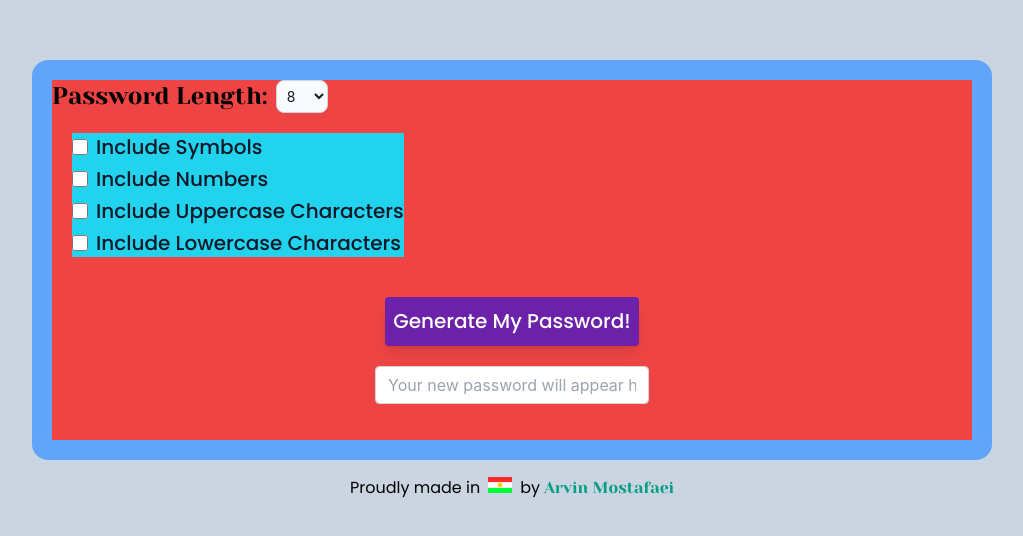
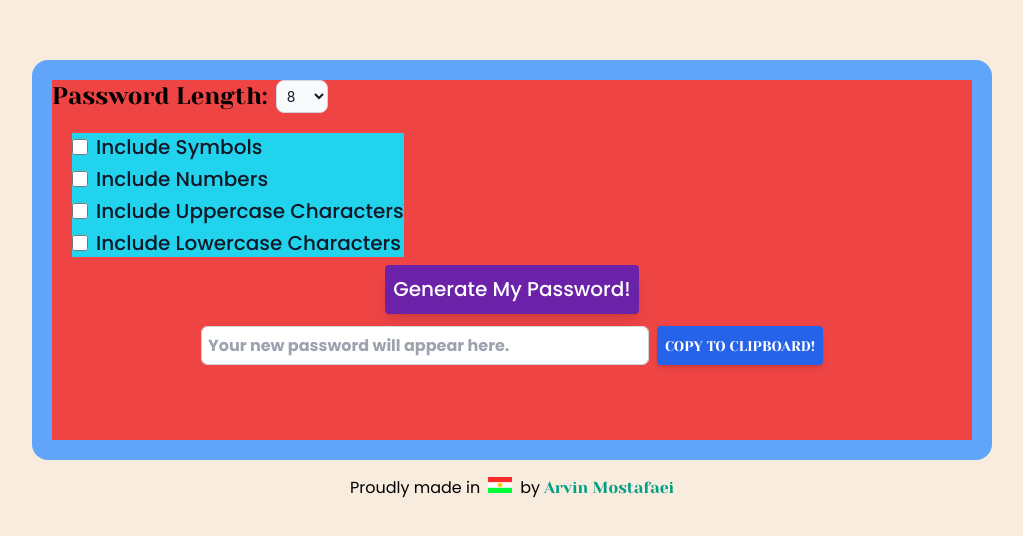
Before and after one commit to arviinmo/palora, a Next.js app: page / in a window 1280 px wide. Shown: the part 120-656 px from the top of the page, without its empty margins (128-1151 px from the left). Built offline with nearby package versions, Linux system fonts and the light colour scheme.

Commit message:
add Password output component

```diff
--- a/components/GenButton/GenButton.jsx
+++ b/components/GenButton/GenButton.jsx
@@ -2,7 +2,7 @@ import React from "react";
 
 function GenButton() {
   return (
-    <div className="flex text-center items-center justify-center mt-10">
+    <div className="flex text-center items-center justify-center lg:mt-8 xs:mt-2">
       <button
         type="button"
         className="inline-block px-2 py-3 text-xl font-Poppins bg-purple-800 text-white font-medium leading-tight rounded shadow-lg hover:bg-purple-700 hover:shadow-lg focus:bg-purple-700 focus:shadow-lg focus:outline-none focus:ring-0 active:bg-blue-800 active:shadow-lg transition duration-150 ease-in-out"
--- /dev/null
+++ b/components/Output&Copy/Output&Copy.jsx
@@ -0,0 +1,23 @@
+import React from "react";
+
+function OutputPass() {
+  return (
+    <div>
+      <div className="flex justify-center p-3">
+        <input
+          type="text"
+          className="w-2/4 p-1.5 rounded-md text-gray-700 font-bold font-Poppins bg-white bg-clip-padding border border-solid border-gray-300 transition ease-in-out focus:text-gray-700 focus:bg-white focus:border-blue-600 focus:outline-none"
+          placeholder="Your new password will appear here."
+        />
+        <button
+          type="button"
+          className="flex w-max ml-2 px-2 pt-2.5 pb-2 bg-blue-600 text-white font-medium font-Yeseva text-sm leading-normal uppercase rounded shadow-md hover:bg-blue-700 hover:shadow-lg focus:bg-blue-700 focus:shadow-lg focus:outline-none focus:ring-0 active:bg-blue-800 active:shadow-lg transition duration-150 ease-in-out align-center"
+        >
+          Copy to Clipboard!
+        </button>
+      </div>
+    </div>
+  );
+}
+
+export default OutputPass;
--- a/components/OutputPass/OutputPass.jsx
+++ /dev/null
@@ -1,36 +0,0 @@
-import React from "react";
-
-function OutputPass() {
-  return (
-    <div>
-      <div className="flex justify-center">
-        <div className="mt-5 w-max">
-          <input
-            type="text"
-            className="
-            form-control
-            block
-            w-max
-            px-3
-            py-1.5
-            text-base
-            font-normal
-            text-gray-700
-            bg-white bg-clip-padding
-            border border-solid border-gray-300
-            rounded
-            transition
-            ease-in-out
-            m-0
-            focus:text-gray-700 focus:bg-white focus:border-blue-600 focus:outline-none
-        "
-        placeholder="Your new password will appear here."
-
-          />
-        </div>
-      </div>
-    </div>
-  );
-}
-
-export default OutputPass;
--- a/components/passwordgenerator/PassGen.jsx
+++ b/components/passwordgenerator/PassGen.jsx
@@ -1,6 +1,6 @@
 import React from "react";
 import GenButton from "../GenButton/GenButton";
-import OutputPass from "../OutputPass/OutputPass";
+import OutputPass from "../Output&Copy/Output&Copy";
 import PassLength from "../passLength/PassLength";
 import RadioOptions from "../RadioOptions/RadioOptions";
 
--- a/pages/index.js
+++ b/pages/index.js
@@ -15,7 +15,7 @@ export default function Home() {
       <meta name="viewport" content="width=device-width, initial-scale=1.0" />
       <link rel="icon" href="/favicon.ico" />
       </Head>
-      <div className="w-3/3 bg-slate-300 flex flex-col items-center justify-center h-screen">
+      <div className="w-3/3 flex flex-col items-center justify-center h-screen">
         <div className="flex flex-row h-2/4 rounded-2xl place-items-center lg:w-2/5 md:w-9/12 sm:w-11/12 p-5 bg-blue-400">
           <div className="w-full h-full bg-red-500">
             <PassGen />
--- a/styles/globals.css
+++ b/styles/globals.css
@@ -12,6 +12,7 @@ body {
   margin: 0;
   font-family: -apple-system, BlinkMacSystemFont, Segoe UI, Roboto, Oxygen,
     Ubuntu, Cantarell, Fira Sans, Droid Sans, Helvetica Neue, sans-serif;
+  background: #F7ECDE;
 }
 
 a {
--- a/tailwind.config.js
+++ b/tailwind.config.js
@@ -17,6 +17,9 @@ module.exports = {
         Yeseva: ["'Yeseva One'", "cursive"],
         Poppins: ["Poppins", "sans-serif"]
       },
+      colors: {
+
+      },
     },
     container: {
       center: true,
```
